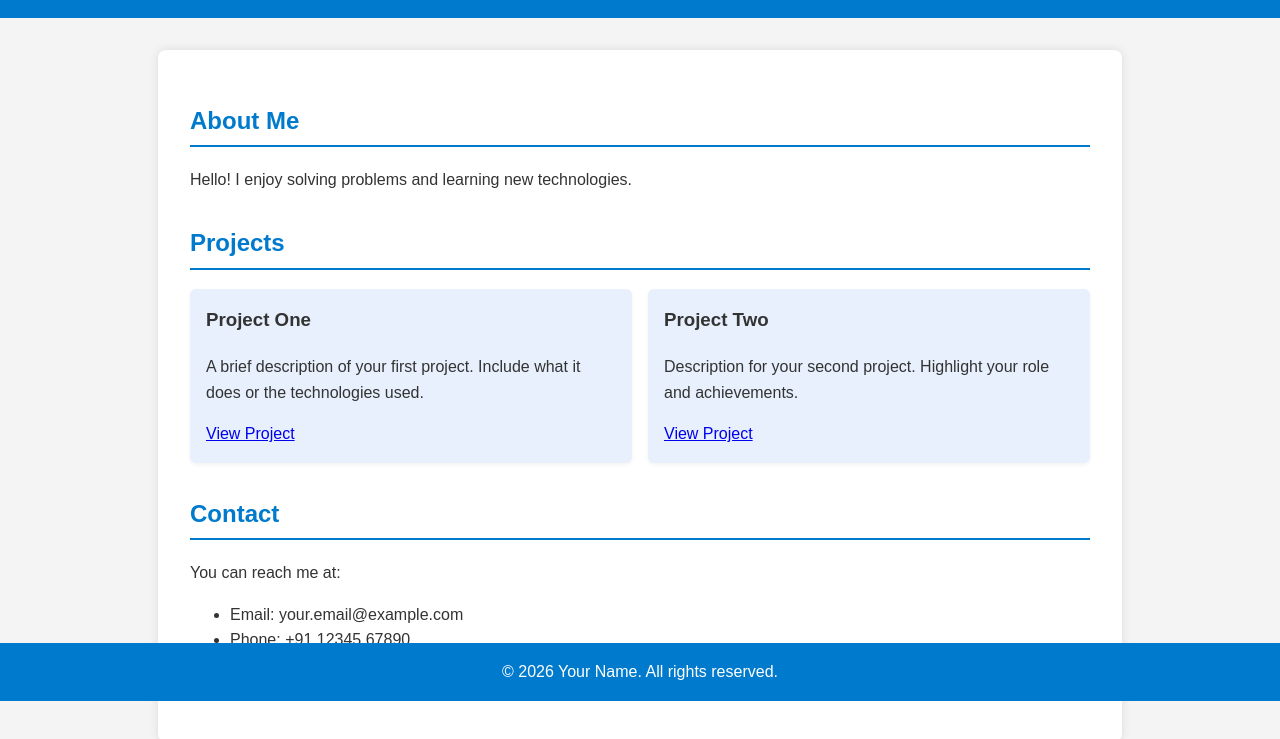
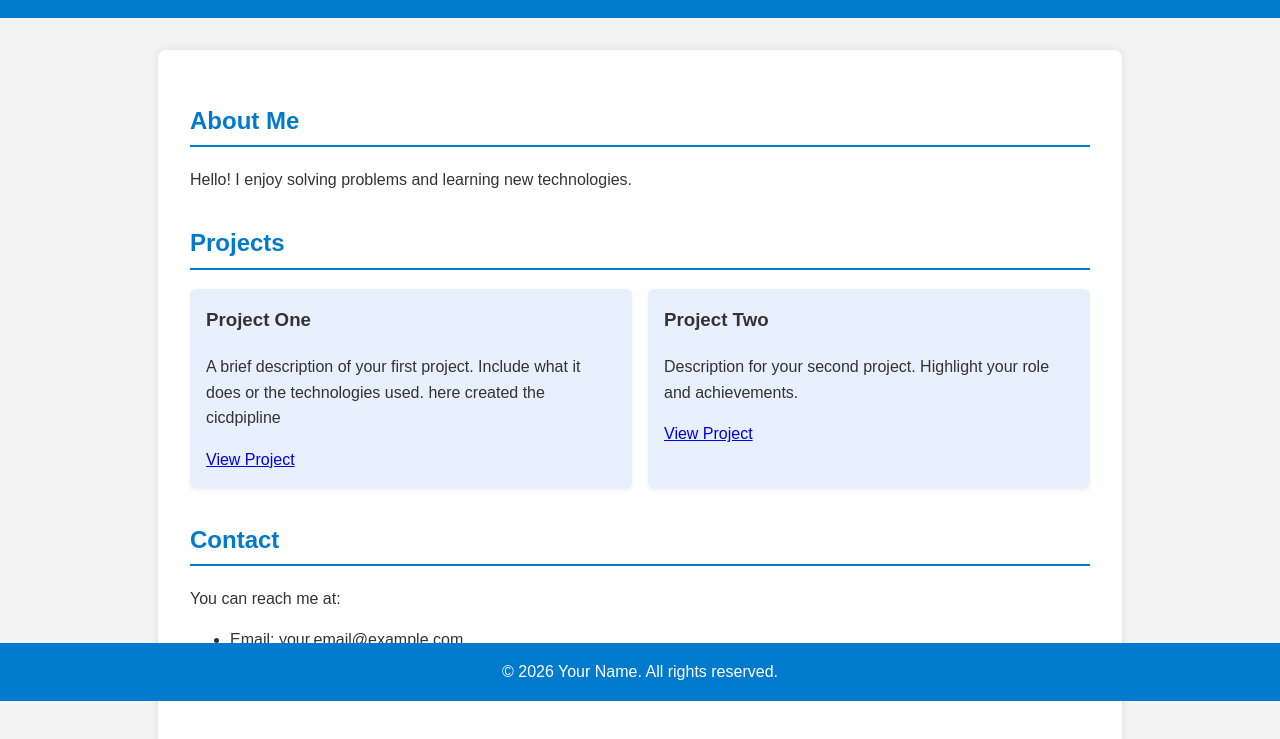
Before and after one commit to aruncali/cicd_basic_web_project, a plain HTML site: page index.html in a window 1280 px wide. Shown: the part 99-838 px from the top of the page. Drawn offline with Linux system fonts and the light colour scheme.

Commit message:
Modify project description in index.html
Updated project description to include CI/CD pipeline details.

```diff
--- a/index.html
+++ b/index.html
@@ -101,11 +101,11 @@
     </section>
 
     <section id="projects">
-      <h2>Projects</h2>
+      <h2>Projects </h2>
       <div class="projects">
         <div class="project">
           <h3>Project One</h3>
-          <p>A brief description of your first project. Include what it does or the technologies used.</p>
+          <p>A brief description of your first project. Include what it does or the technologies used. here created the cicdpipline</p>
           <a href="#" target="_blank" rel="noopener">View Project</a>
         </div>
         <div class="project">
```
